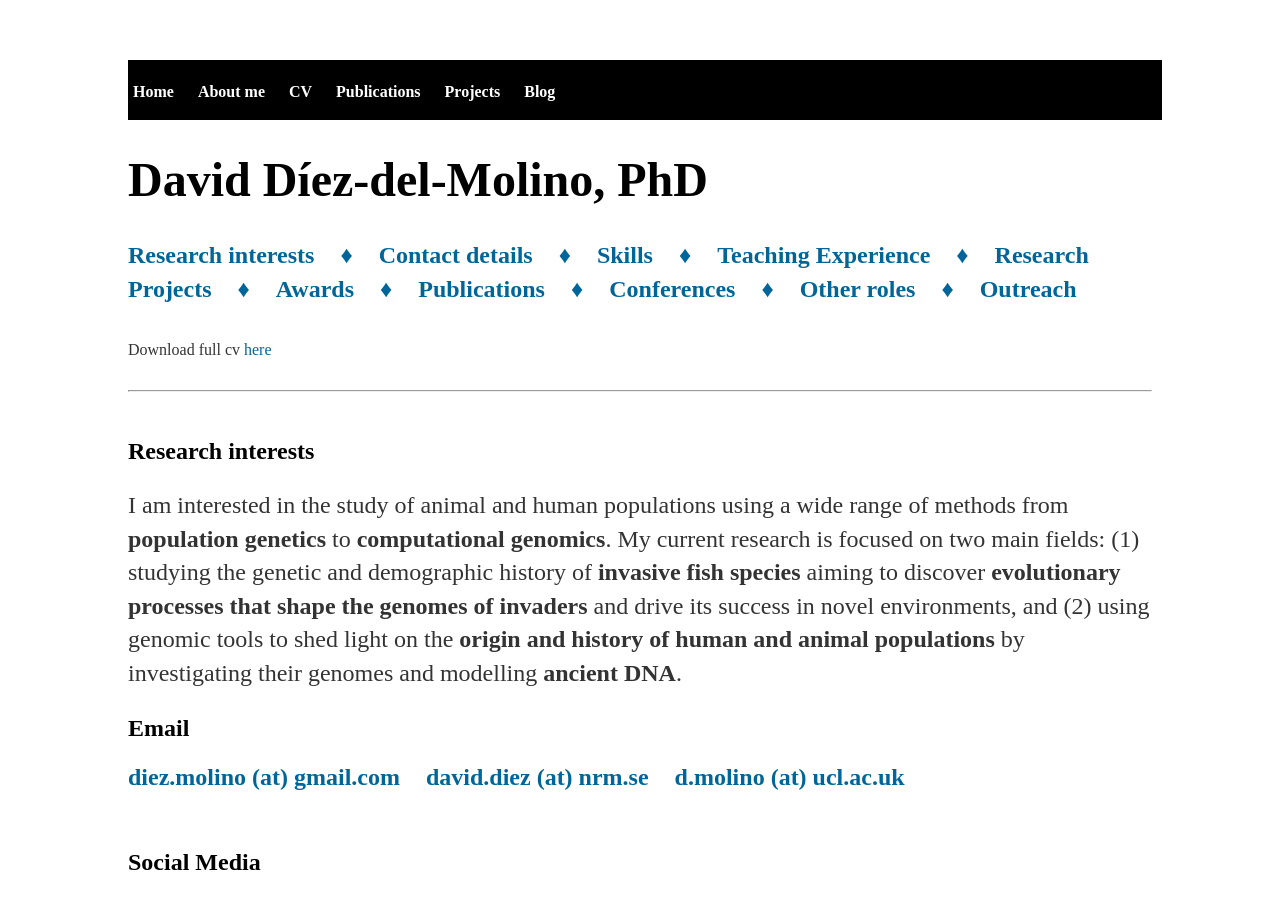
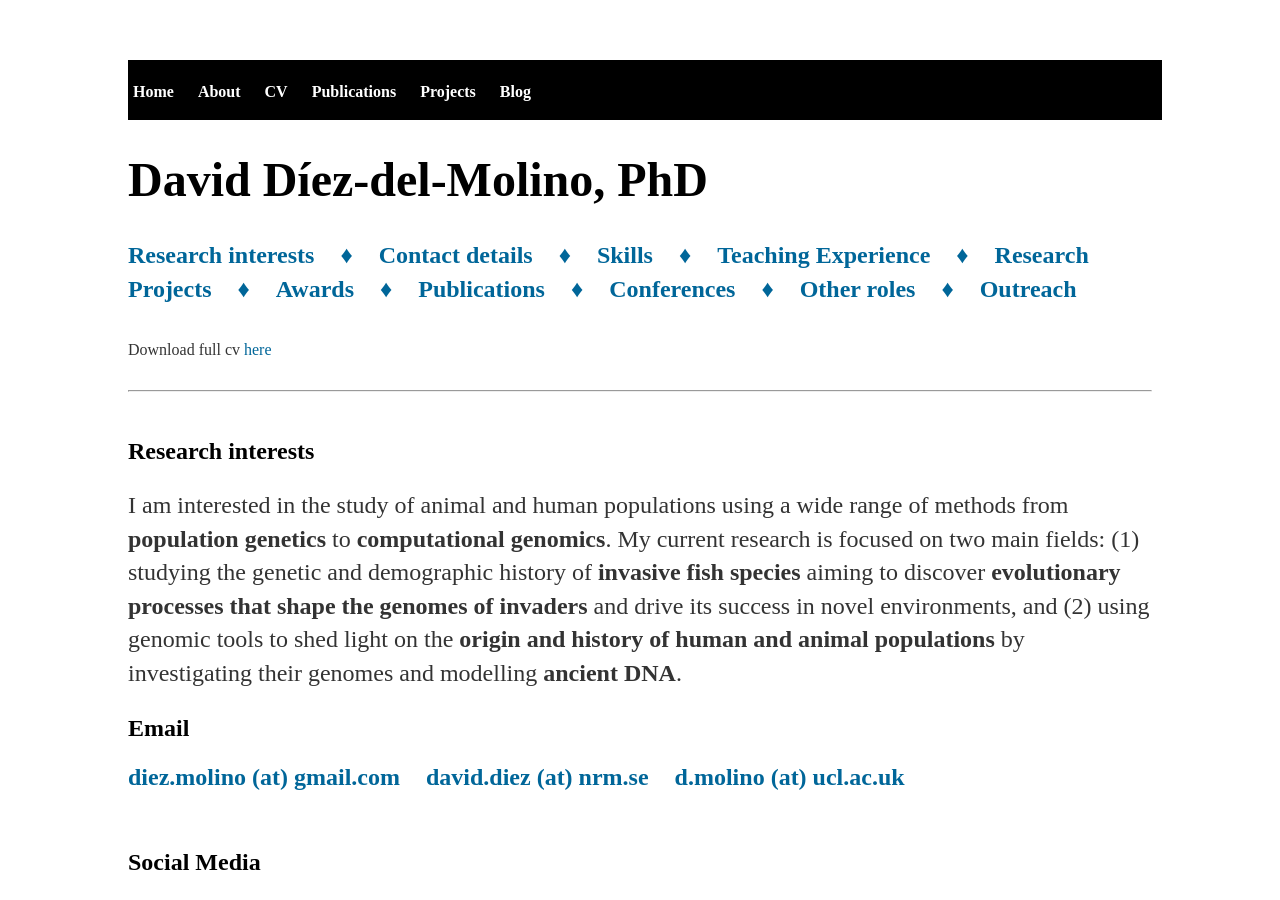
Before and after one commit to DiezMolino/diezmolino.github.io, a Jekyll site: the page cv/index.html, which Jekyll copies as it is, in a window 1280 px wide and 900 px high. Built offline with Jekyll 4.4.1, drawn with Linux system fonts in a browser that asks for light colours.

Commit message:
Update index.html

```diff
--- a/cv/index.html
+++ b/cv/index.html
@@ -21,7 +21,7 @@
 		<nav>
     		<ul>
     			<li><a class='two' href="/">Home</a></li>
-	        	<li><a class='two' href="/about">About me</a></li>
+	        	<li><a class='two' href="/about">About</a></li>
         		<li><a class='two' href="/cv">CV</a></li>
         		<li><a class='two' href="/publications">Publications</a></li>
         		<li><a class='two' href="/projects">Projects</a></li>
```
